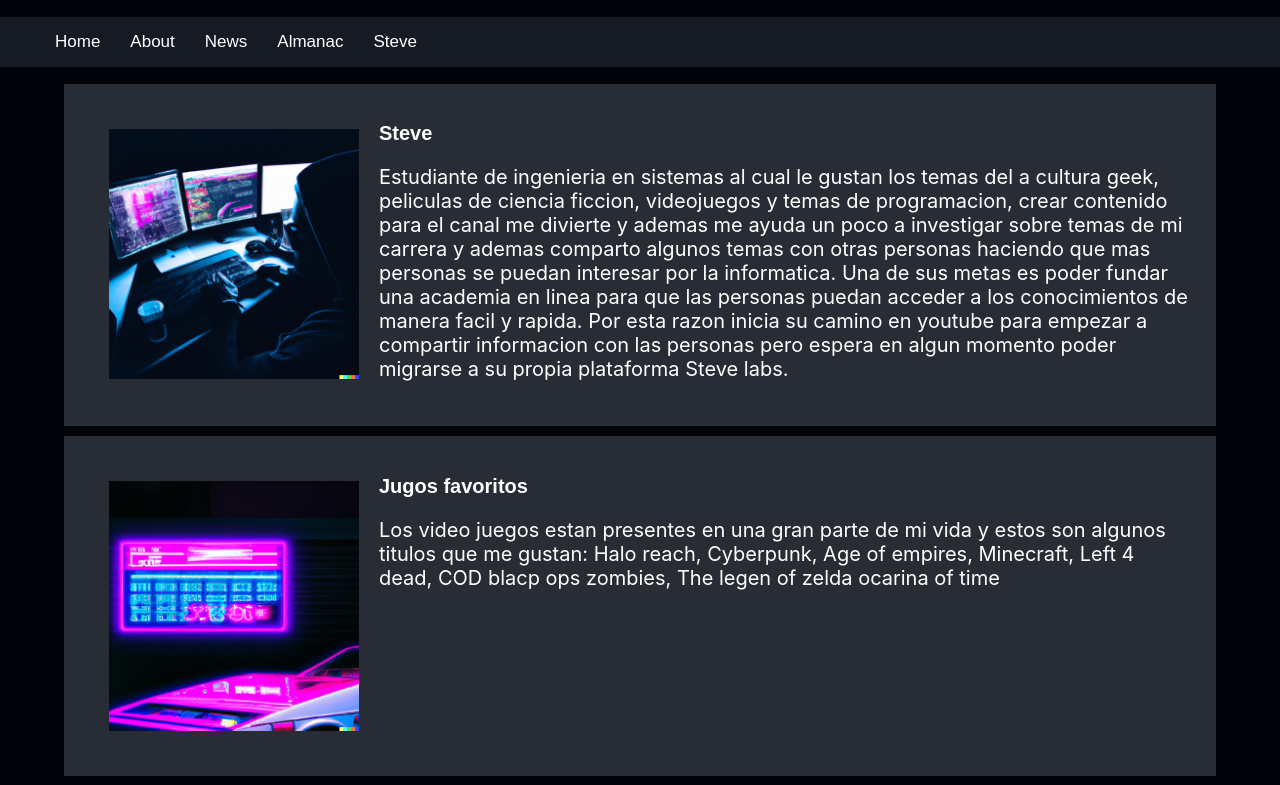
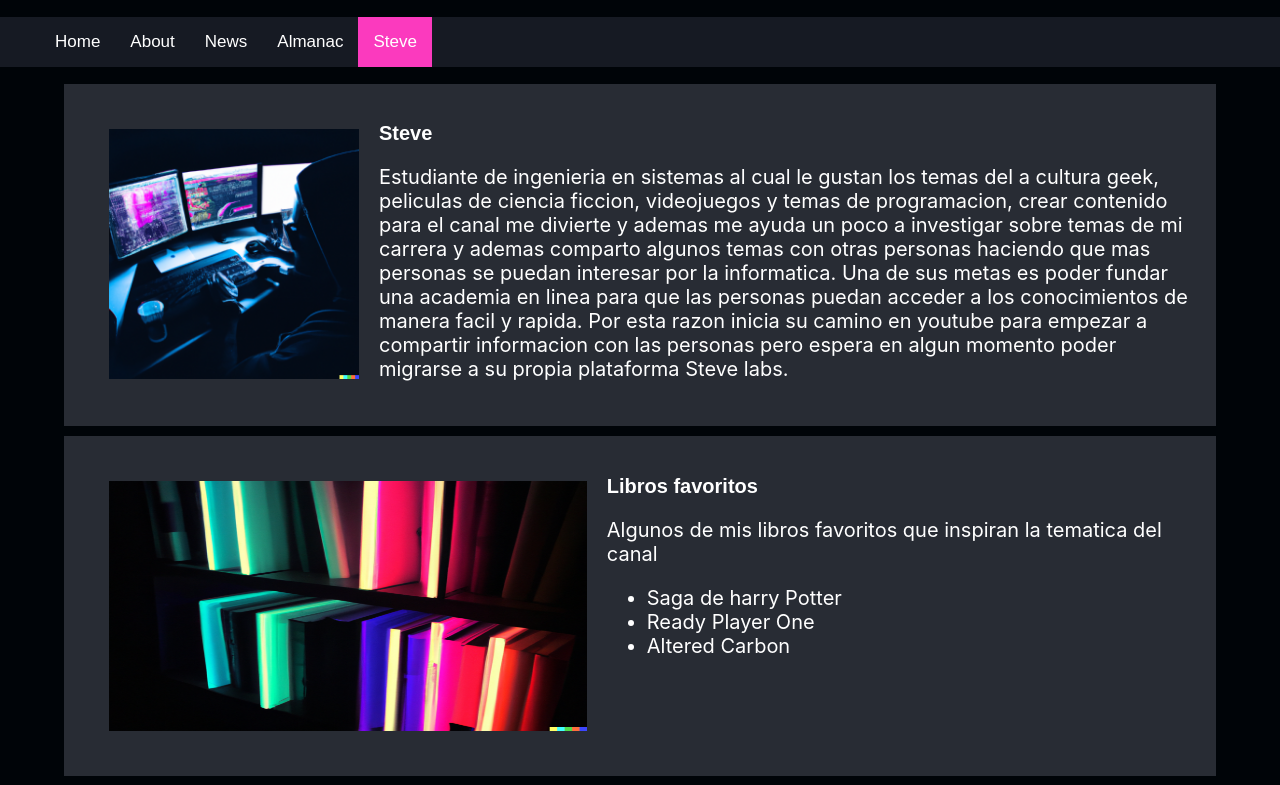
Before and after one commit to SteveBartmoss/steveapp, a React (Create React App) app: page /steve in a window 1280 px wide. Shown: the top 785 px of the page. Built offline with nearby package versions, Linux system fonts and the light colour scheme.

Commit message:
add a new component carrusel, add new hook for carrusel, add new data for the carrusel

```diff
--- a/src/App.css
+++ b/src/App.css
@@ -34,6 +34,10 @@
 .menu li{
   display: inline-block;
   text-align: center;
+}
+
+.active{
+  background-color: rgb(251,58,190);
 }
 
 .Baner{
--- /dev/null
+++ b/src/component/Data/Favoritos.js
@@ -0,0 +1,35 @@
+import book from "../../img/book.png";
+import arcade from "../../img/arcade.png";
+import music from "../../img/music.png";
+
+export const Favoritos=[
+    {
+        'id': 1,
+        'titulo': 'Libros favoritos',
+        'imagen': book,
+        'parrafo': 'Algunos de mis libros favoritos que inspiran la tematica del canal',
+        'titulos': ['Saga de harry Potter','Ready Player One', 'Altered Carbon'],
+    },
+    {
+        'id': 2,
+        'titulo': 'Juegos favoritos',
+        'imagen': arcade,
+        'parrafo': 'Los juegos que suelo jugar cuando tengo tiempo libre',
+        'titulos': ['Halo reach', 'Age of empires', 'Ned for speed underground','Prince of persia','Fable','Cyber punk']
+    },
+    {
+        'id': 3,
+        'titulo': 'Series favoritas',
+        'imagen': music,
+        'parrafo': 'Las series que suelo ver cuando tengo tiempo libre',
+        'titulos': ['Rick y Morty', 'Love dead and robots', 'Peaky blinders','Mr robot']
+    },
+    {
+        'id': 4,
+        'titulo': 'Peliculas Favoritas',
+        'imagen': book,
+        'parrafo': 'Algunoas de mis peliculas favoritas que inspiran la tematica del canal',
+        'titulos': ['Volver al futuro','Ready Player One', 'Blade runer', 'Drive', 'Iron man']
+    }
+
+]
--- /dev/null
+++ b/src/component/Grid.jsx
@@ -0,0 +1,33 @@
+import React, { useState } from "react";
+import { getFavById } from "./Helpers/getFav";
+import { useCarrusel } from "./Hooks/useCarrusel";
+
+export const Grid=()=>{
+
+    //const [id,setId] = useState(1);
+    const {counter,siguiente,anterior}=useCarrusel();
+    const favorito=getFavById(counter);
+
+    return(
+        <>
+        <div>
+        <div className="InfoSteve">
+            {favorito.map((favorito)=>(
+                <>
+                    <img className="imgSteve" src={favorito.imagen}/>
+                    <div>
+                        <h1 className="title1 Content">{favorito.titulo}</h1>
+                        <p className="Content">{favorito.parrafo}</p>
+                        <ul>
+                            {favorito.titulos.map((parrafo)=>(<li className="Content">{parrafo}</li>))}
+                        </ul>
+                    </div>
+                </>
+            ))}
+        </div>
+        <button className="Btn" onClick={()=>siguiente()}>Siguiente</button>
+        <button className="Btn" onClick={()=>anterior()}>Anterior</button>
+        </div>
+        </>
+    );
+}
--- /dev/null
+++ b/src/component/Helpers/getFav.js
@@ -0,0 +1,5 @@
+import { Favoritos } from "../Data/Favoritos";
+
+export const getFavById=(id)=>{
+    return Favoritos.filter(favorito=>favorito.id===id);
+}
--- /dev/null
+++ b/src/component/Hooks/useCarrusel.js
@@ -0,0 +1,29 @@
+import { useState } from "react";
+import { Favoritos } from "../Data/Favoritos";
+
+
+export const useCarrusel=(id=1)=>{
+    const [counter, setCounter]=useState(id);
+
+    const siguiente=()=>{
+        if(counter>=Favoritos.length){
+            setCounter(1);
+            return;
+        }
+        setCounter(counter+1);
+    }
+
+    const anterior=()=>{
+        if(counter<=1){
+            setCounter(Favoritos.length);
+            return;
+        }
+        setCounter(counter-1);
+    }
+
+    return{
+        counter,
+        siguiente,
+        anterior,
+    }
+}
--- a/src/component/Review.jsx
+++ b/src/component/Review.jsx
@@ -9,13 +9,21 @@ function Review(){
     return (
         <div className="Videos">
             <Card imgUrl={need} title="Net for speed Heat"
-            paragraph="Un nuevo need for speed pero Esta a la altura de la edad de oro?"/>
+            paragraph="Un nuevo need for speed pero Esta a la altura de la edad de oro?"
+            urlVideo="https://www.youtube.com/watch?v=jmLM6DvAn84"/>
+
             <Card imgUrl={learn} title="while true learn"
-            paragraph="Un juego unico en su clase y que ademas busca dar conocimiento a los usuarios"/>
+            paragraph="Un juego unico en su clase y que ademas busca dar conocimiento a los usuarios"
+            urlVideo="https://www.youtube.com/watch?v=GVYxvpG3RkM"/>
+
             <Card imgUrl={punk} title="Frost
-            punk" paragraph="Un juego que propone un desafio helado para todos los que se atrevan a jugarlo"/>
+            punk" paragraph="Un juego que propone un desafio helado para todos los que se atrevan a jugarlo"
+            urlVideo="https://www.youtube.com/watch?v=vfIXW96xbZA"/>
+
             <Card imgUrl={sunset} title="Sunset Overdruve"
-            paragraph="Un juego que tal vez no fue tan valorado pero que tiene mucho para ofrecer si lo pruebas"/>
+            paragraph="Un juego que tal vez no fue tan valorado pero que tiene mucho para ofrecer si lo pruebas"
+            urlVideo="https://www.youtube.com/watch?v=Ip7WDHnbB5s"/>
+
         </div>
     );
 }
--- a/src/component/Videos.js
+++ b/src/component/Videos.js
@@ -12,16 +12,20 @@ function Videos(){
 
         <div className="Videos">
             <Card imgUrl={sys32} title="Borrar Sytem32"
-            paragraph="La popular broma de borrar System32 para que tu pc sea mas rapida puede generar mas problemas de lo que crees"/>
+            paragraph="La popular broma de borrar System32 para que tu pc sea mas rapida puede generar mas problemas de lo que crees"
+            urlVideo="https://www.youtube.com/watch?v=QsPAVmQFnUQ"/>
 
             <Card imgUrl={pac} title="Los fantasmas de pacman"
-            paragraph="El popular juego guarda algunos secretos sobre el comportamiento de sus enemigos, una forma de programacion interesante"/>
+            paragraph="El popular juego guarda algunos secretos sobre el comportamiento de sus enemigos, una forma de programacion interesante"
+            urlVideo="https://www.youtube.com/watch?v=XLCuuMvgbec"/>
 
             <Card imgUrl={cpu} title="Procesador multi nucleo"
-            paragraph="Los procesadores tienen diferentes propiedades y una de ellas es el numero de nucleos que pose, aprende mas en el video"/>
+            paragraph="Los procesadores tienen diferentes propiedades y una de ellas es el numero de nucleos que pose, aprende mas en el video"
+            urlVideo="https://www.youtube.com/watch?v=AuPJ8kL-iLs"/>
 
             <Card imgUrl={lib} title="Librerias de programacion"
-            paragraph="Las librerias de programacion son un tema recurrente dentro de la programacion, visita el video para saber mas sobre ellas"/>
+            paragraph="Las librerias de programacion son un tema recurrente dentro de la programacion, visita el video para saber mas sobre ellas"
+            urlVideo="https://www.youtube.com/watch?v=V4ZxnSYly-Y"/>
 
         </div>
     );
--- a/src/pages/Steve.js
+++ b/src/pages/Steve.js
@@ -2,10 +2,10 @@ import React from "react";
 import Stiker from "../component/Stiker";
 import Data from "../component/Data";
 import steve from "../img/steveA.png";
-import game from "../img/game.png";
 import music from "../img/music.png";
 import arcade from "../img/arcade.png";
 import "../App.css";
+import { Grid } from "../component/Grid";
 
 
 function Steve(){
@@ -21,10 +21,7 @@ function Steve(){
                 personas pero espera en algun momento poder migrarse a su propia plataforma Steve labs. "
             />
 
-            <Stiker imge={game} title="Jugos favoritos"
-                paragrap="Los video juegos estan presentes en una gran parte de mi vida y estos son algunos titulos que me gustan:
-                Halo reach, Cyberpunk, Age of empires, Minecraft, Left 4 dead, COD blacp ops zombies, The legen of zelda ocarina of time"
-            />
+            <Grid/>
 
             <Data imge={music} title="Mi perfil de spotify"
                 paragrap="Si quieres saber que tipode musica escuho o dar una vuelta mis playlist de spotify tienes un enlace a mi perfil
@@ -38,6 +35,8 @@ function Steve(){
                 url="https://steamcommunity.com/id/tonyhallan/"
             />
 
+
+
         </div>
 
     );
--- /dev/null
+++ b/src/router/NavBar.jsx
@@ -0,0 +1,32 @@
+import React from "react";
+import { NavLink } from "react-router-dom";
+
+export const NavBar=()=>{
+    return(
+        <nav>
+            <ul className="menu">
+
+            <li>
+                <NavLink className={({isActive})=>`iten ${isActive ? 'active':''}`}to="home">Home</NavLink>
+            </li>
+
+            <li>
+                <NavLink className={({isActive})=>`iten ${isActive ? 'active':''}`}to="about">About</NavLink>
+            </li>
+
+            <li>
+                <NavLink className={({isActive})=>`iten ${isActive ? 'active':''}`}to="news">News</NavLink>
+            </li>
+
+            <li>
+                <NavLink className={({isActive})=>`iten ${isActive ? 'active':''}`}to="almanac">Almanac</NavLink>
+            </li>
+
+            <li>
+                <NavLink className={({isActive})=>`iten ${isActive ? 'active':''}`}to="steve">Steve</NavLink>
+            </li>
+
+            </ul>
+        </nav>
+    );
+}
--- a/src/router/Router.js
+++ b/src/router/Router.js
@@ -1,51 +1,31 @@
 import React from "react";
-import { BrowserRouter, Routes, Route, Link } from "react-router-dom";
+import { BrowserRouter, Routes, Route } from "react-router-dom";
 import Home from "../pages/Home";
 import About from "../pages/About";
 import News from "../pages/News";
 import Almanac from "../pages/Almanac";
 import Steve from "../pages/Steve";
 import "../App.css";
+import { NavBar } from "./NavBar";
 
 function Router(){
     return(
         <BrowserRouter>
             <div>
-                <nav>
-                    <ul className="menu">
-                        <li>
-                            <Link className="iten" to="/">Home</Link>
-                        </li>
-
-                        <li>
-                            <Link className="iten" to="/about">About</Link>
-                        </li>
-
-                        <li>
-                            <Link className="iten" to="/news">News</Link>
-                        </li>
-
-                        <li>
-                            <Link className="iten" to="/almanac">Almanac</Link>
-                        </li>
-
-                        <li>
-                            <Link className="iten" to="/steve">Steve</Link>
-                        </li>
-
-                    </ul>
-                </nav>
+                <NavBar />
 
                 <Routes>
                     <Route path="/" element={<Home/>}/>
 
-                    <Route path="/about" element={<About/>}/>
+                    <Route path="home" element={<Home/>}/>
 
-                    <Route path="/news" element={<News/>}/>
+                    <Route path="about" element={<About/>}/>
 
-                    <Route path="/almanac" element={<Almanac/>}/>
+                    <Route path="news" element={<News/>}/>
 
-                    <Route path="/steve" element={<Steve/>}/>
+                    <Route path="almanac" element={<Almanac/>}/>
+
+                    <Route path="steve" element={<Steve/>}/>
 
                 </Routes>
 
```
